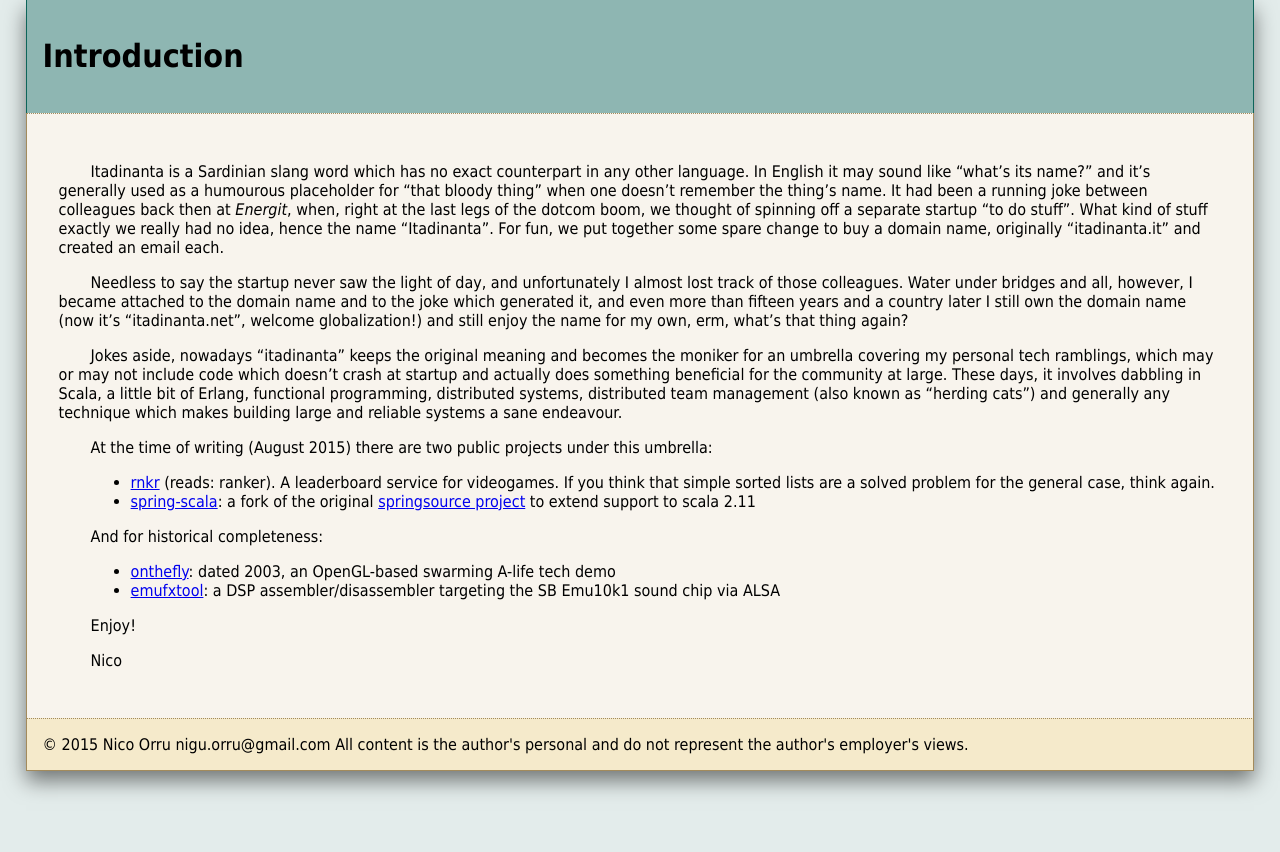
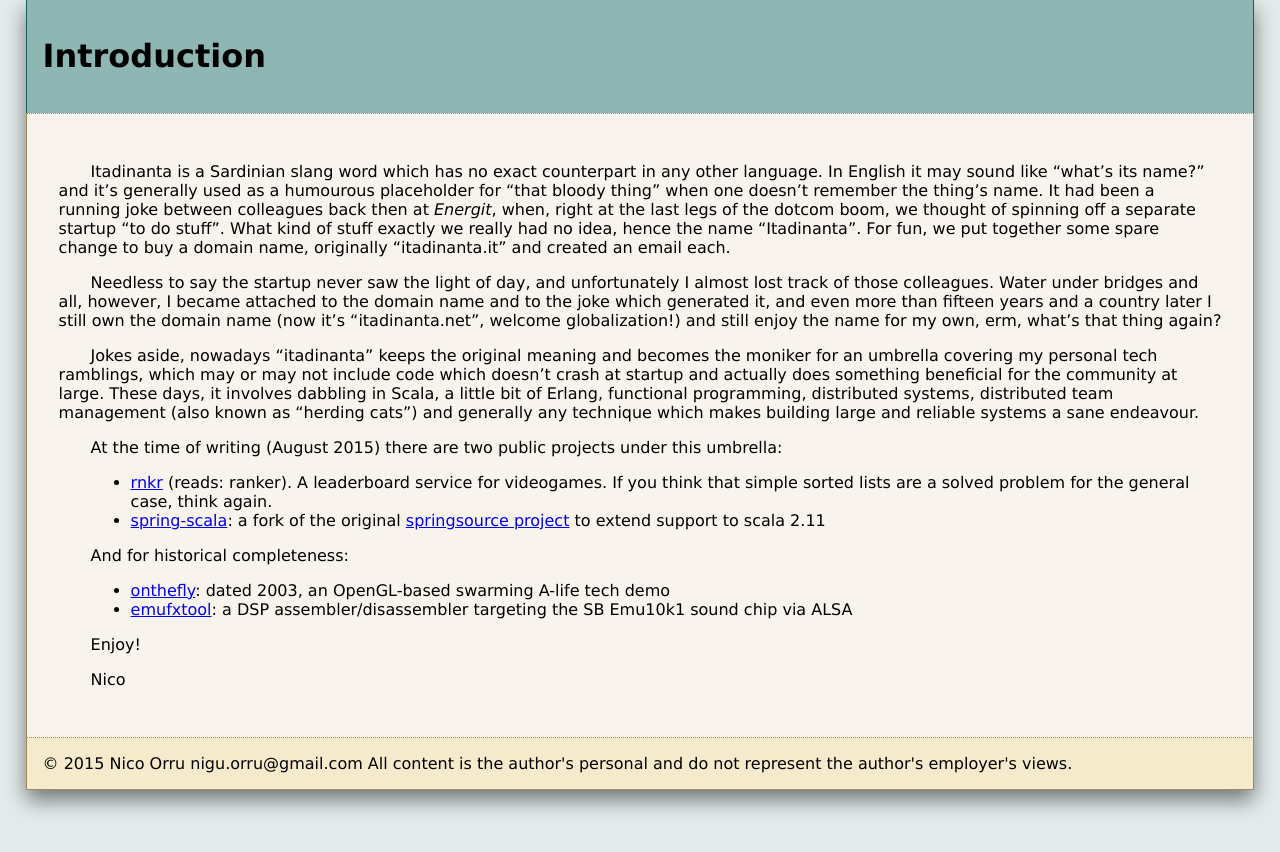
Before and after one commit to itadinanta/itadinanta.github.io, a Jekyll site: the page built from index.md, in a window 1280 px wide. Shown: the top 852 px of the page. Built offline with Jekyll 4.4.1, drawn with Linux system fonts in a browser that asks for light colours.

Commit message:
Font tweak

```diff
--- a/css/default.css
+++ b/css/default.css
@@ -1,5 +1,5 @@
 body {
-	font-family: Tahoma, Verdana, Arial, sans-serif;
+	font-family: "Ubuntu", "Verdana", "Arial", sans-serif;
 	color: black;
 	background: #E3ECEB;
 	padding: 0pt;
```
